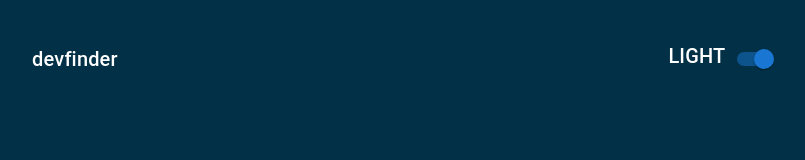
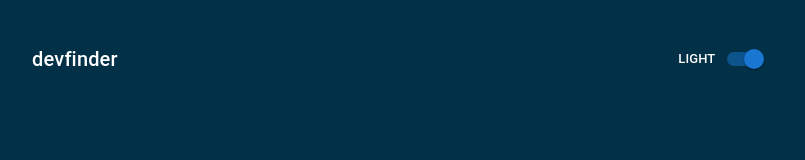
Before and after one commit to kebin20/github-user-repo-search-app, a React (Vite) app: page / in a window 1280 px wide. Shown: the top 160 px of the page, without its empty margins (2-807 px from the left). Built offline with nearby package versions, Linux system fonts and the light colour scheme.

Commit message:
style: changed font size for theme toggle

```diff
--- a/src/Navbar.jsx
+++ b/src/Navbar.jsx
@@ -28,7 +28,11 @@ export default function Navbar() {
             devfinder
           </Typography>
           <Box sx={{ flexGrow: 1 }}>
-            <Typography variant="h6" component="span" sx={{ flexGrow: 1 }}>
+            <Typography
+              variant="h6"
+              component="span"
+              sx={{ flexGrow: 1, fontSize: "13px" }}
+            >
               LIGHT
             </Typography>
             <Switch {...label} defaultChecked />
```
